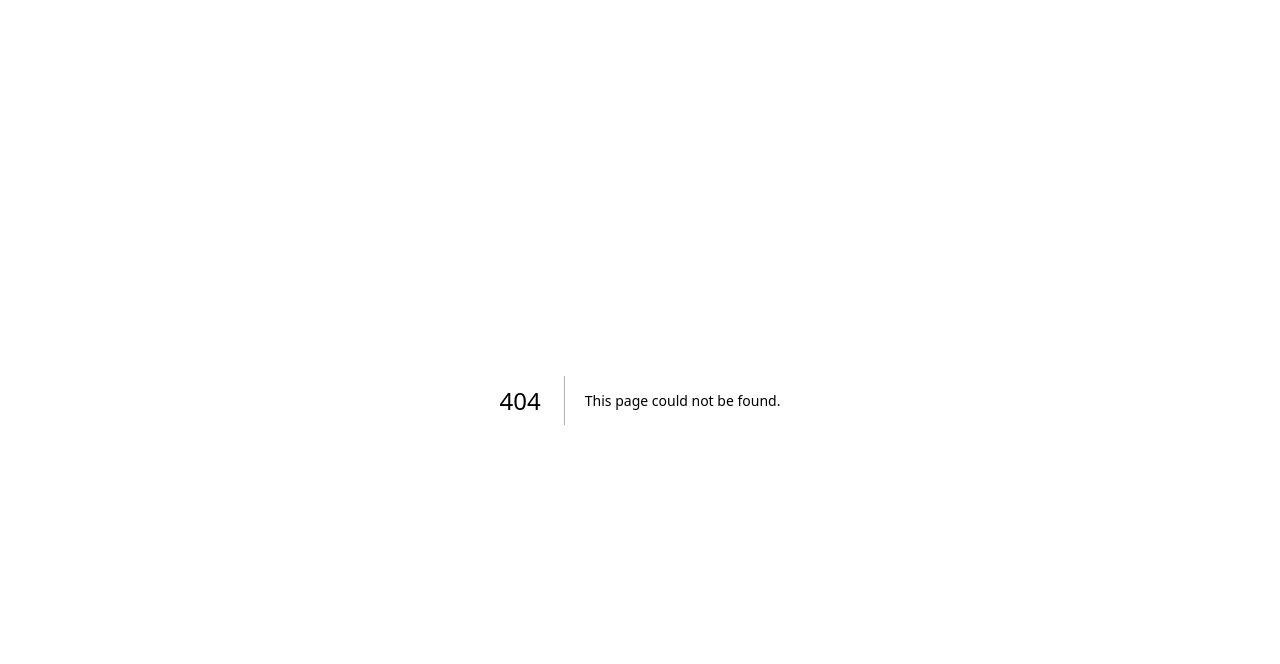
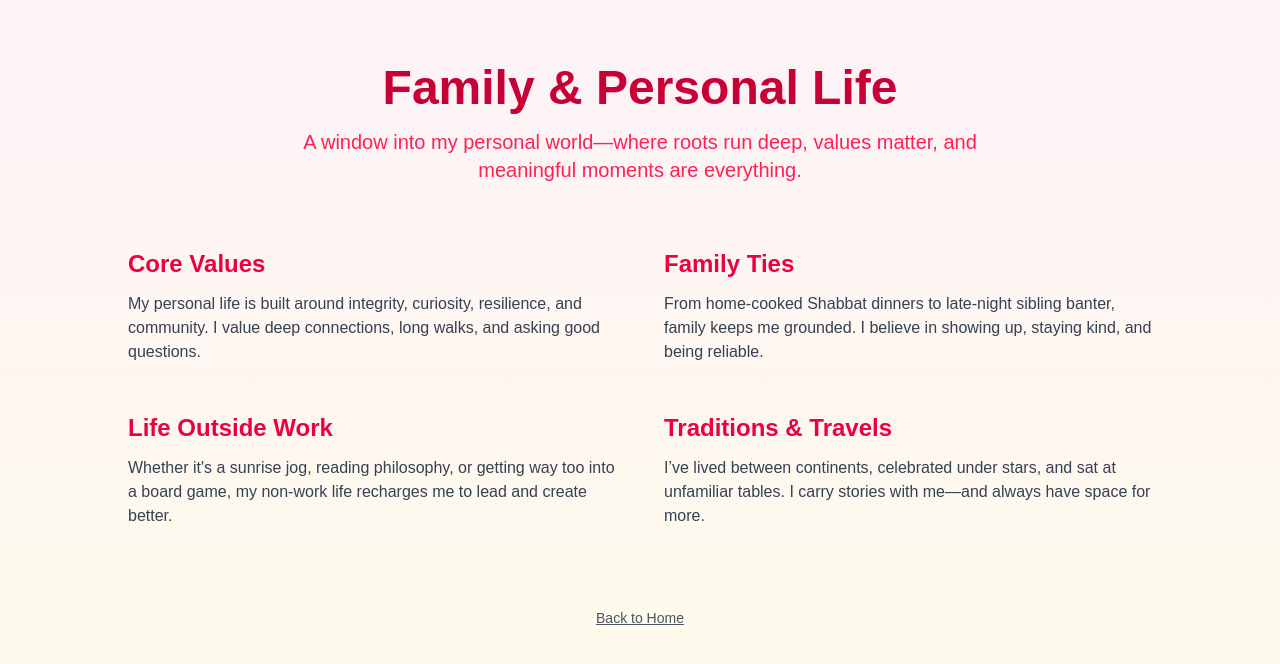
Before and after one commit to mummysboy/isaac-portfolio, a Next.js app: page /personal/family in a window 1280 px wide. Before the commit this address had no page. Shown: the top 664 px of the page. Built offline with nearby package versions, Linux system fonts and the light colour scheme.

Commit message:
Added a family page

```diff
--- /dev/null
+++ b/src/app/personal/family/page.tsx
@@ -0,0 +1,66 @@
+// app/personal/family/page.tsx
+import Link from "next/link";
+
+export default function FamilyPage() {
+  return (
+    <main className="min-h-screen bg-gradient-to-b from-pink-50 to-yellow-50 text-gray-900 px-6 md:px-24 py-16">
+      <header className="mb-16 text-center">
+        <h1 className="text-4xl md:text-5xl font-extrabold text-rose-700 mb-4">
+          Family & Personal Life
+        </h1>
+        <p className="text-lg md:text-xl text-rose-500 max-w-3xl mx-auto">
+          A window into my personal world—where roots run deep, values matter,
+          and meaningful moments are everything.
+        </p>
+      </header>
+
+      <section className="grid md:grid-cols-2 gap-12 max-w-5xl mx-auto">
+        <div>
+          <h2 className="text-2xl font-bold text-rose-600 mb-3">Core Values</h2>
+          <p className="text-gray-700">
+            My personal life is built around integrity, curiosity, resilience,
+            and community. I value deep connections, long walks, and asking good
+            questions.
+          </p>
+        </div>
+
+        <div>
+          <h2 className="text-2xl font-bold text-rose-600 mb-3">Family Ties</h2>
+          <p className="text-gray-700">
+            From home-cooked Shabbat dinners to late-night sibling banter,
+            family keeps me grounded. I believe in showing up, staying kind, and
+            being reliable.
+          </p>
+        </div>
+
+        <div>
+          <h2 className="text-2xl font-bold text-rose-600 mb-3">
+            Life Outside Work
+          </h2>
+          <p className="text-gray-700">
+            Whether it's a sunrise jog, reading philosophy, or getting way too
+            into a board game, my non-work life recharges me to lead and create
+            better.
+          </p>
+        </div>
+
+        <div>
+          <h2 className="text-2xl font-bold text-rose-600 mb-3">
+            Traditions & Travels
+          </h2>
+          <p className="text-gray-700">
+            I’ve lived between continents, celebrated under stars, and sat at
+            unfamiliar tables. I carry stories with me—and always have space for
+            more.
+          </p>
+        </div>
+      </section>
+
+      <footer className="text-center text-sm text-gray-600 mt-20">
+        <Link href="/" className="underline hover:text-rose-600">
+          Back to Home
+        </Link>
+      </footer>
+    </main>
+  );
+}
--- /dev/null
+++ b/src/app/personal/page.tsx
@@ -0,0 +1,89 @@
+// app/personal/page.tsx
+"use client";
+import { useState, useEffect, useRef } from "react";
+import { useRouter } from "next/navigation";
+
+export default function PersonalGate() {
+  const [input, setInput] = useState("");
+  const [locked, setLocked] = useState(false);
+  const [shake, setShake] = useState(false);
+  const router = useRouter();
+  const keypadRef = useRef<HTMLDivElement>(null);
+
+  const handleClick = (value: string) => {
+    if (input.length >= 8 || locked) return;
+    if (navigator.vibrate) navigator.vibrate(50);
+    const newInput = input + value;
+    setInput(newInput);
+    if (newInput === "2501") {
+      router.push("/personal/family");
+    } else if (newInput.length >= 8) {
+      setLocked(true);
+      setShake(true);
+    }
+  };
+
+  useEffect(() => {
+    if (shake) {
+      const timer = setTimeout(() => setShake(false), 500);
+      return () => clearTimeout(timer);
+    }
+  }, [shake]);
+
+  return (
+    <main className="min-h-screen bg-gradient-to-b from-gray-100 to-white flex flex-col justify-center items-center p-6">
+      <div className="w-full max-w-xs">
+        <h1 className="text-center text-3xl font-semibold text-gray-800 mb-6">
+          Enter Passcode
+        </h1>
+        <div className="text-center text-4xl tracking-widest font-mono p-4 bg-white rounded-lg shadow-inner border border-gray-300 mb-4">
+          {input.padEnd(4, "•")}
+        </div>
+        {locked && (
+          <p className="text-red-500 text-center mb-4 text-sm">
+            Sorry, you do not have access to this page. Please contact Isaac if
+            you need the password.
+          </p>
+        )}
+        <div
+          ref={keypadRef}
+          className={`grid grid-cols-3 gap-4 transition-transform duration-300 ${
+            shake ? "animate-shake" : ""
+          }`}
+        >
+          {[..."123456789*0#"].map((n) => (
+            <button
+              key={n}
+              onClick={() => handleClick(n)}
+              className="bg-gray-200 text-gray-800 text-2xl font-semibold py-4 rounded-lg hover:bg-gray-300"
+            >
+              {n}
+            </button>
+          ))}
+        </div>
+      </div>
+      <style jsx>{`
+        .animate-shake {
+          animation: shake 0.4s ease-in-out;
+        }
+        @keyframes shake {
+          0% {
+            transform: translateX(0);
+          }
+          25% {
+            transform: translateX(-6px);
+          }
+          50% {
+            transform: translateX(6px);
+          }
+          75% {
+            transform: translateX(-4px);
+          }
+          100% {
+            transform: translateX(0);
+          }
+        }
+      `}</style>
+    </main>
+  );
+}
```
